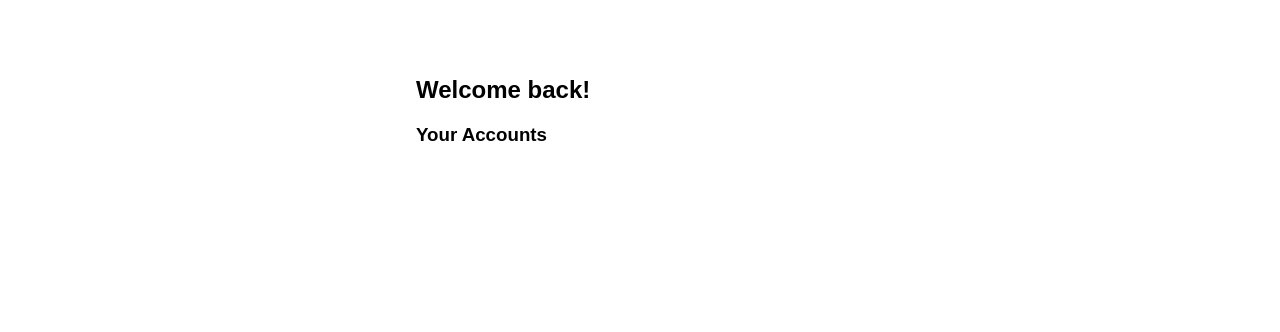
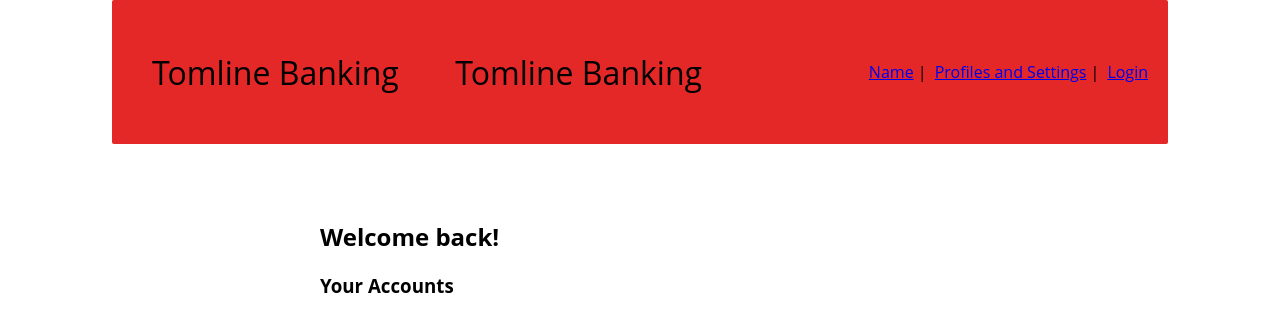
Before and after one commit to teekaygithub/TomlineBanking, a Django app: page /account/ in a window 1280 px wide. Shown: the top 332 px of the page. Run offline with Django 3.2, Linux system fonts and the light colour scheme.

Commit message:
Moved the base HTML layout to project-level template folder. Added common header.

```diff
--- a/Accounts/templates/Accounts/dashboard.html
+++ b/Accounts/templates/Accounts/dashboard.html
@@ -1,4 +1,4 @@
-{% extends 'Accounts/base.html' %}
+{% extends 'base.html' %}
 
 {% block title %}Dashboard{% endblock title %}
 
@@ -8,7 +8,7 @@
         <h3>Your Accounts</h3>
         {% for account in accounts %}
             <div id="account-container">
-                <div>
+                <div id="account-label">
                     <p>{{ account.type }} - 1234</p>
                     <p>Quick View</p>
                 </div>
--- a/Accounts/views.py
+++ b/Accounts/views.py
@@ -5,6 +5,7 @@ from .models import Account
 def dashboard(request):
     accounts = Account.objects.all()
     context = {
-        "accounts": accounts
+        "accounts": accounts,
+        "auth": request.user.is_authenticated,
     }
     return render(request, "Accounts/dashboard.html", context)
--- a/TomlineBanking/settings.py
+++ b/TomlineBanking/settings.py
@@ -55,7 +55,9 @@ ROOT_URLCONF = 'TomlineBanking.urls'
 TEMPLATES = [
     {
         'BACKEND': 'django.template.backends.django.DjangoTemplates',
-        'DIRS': [],
+        'DIRS': [
+            BASE_DIR / "templates"
+        ],
         'APP_DIRS': True,
         'OPTIONS': {
             'context_processors': [
--- a/static/app.css
+++ b/static/app.css
@@ -1,9 +1,44 @@
+@import url('https://fonts.googleapis.com/css2?family=Lato&display=swap');
+
+header {
+    max-width: 80vw;
+    min-height: 8rem;
+    background-color: rgb(228, 39, 39);
+    border-radius: 2px;
+    padding: 0.5rem 1rem;
+    margin: 0 auto;
+    display: flex;
+    justify-content: space-between;
+    align-items: center;
+}
+
+header ul {
+    list-style-type: none;
+    text-decoration: none;
+}
+
+header ul li {
+    display: inline-block;
+    padding: 0 0.25rem;
+}
+
+#logo {
+    font-size: 2rem;
+}
+
+#logo span {
+    margin: 0 1rem;
+    padding: 0.5rem;
+    display: inline-block;
+}
+
 body {
-    font-family: sans-serif;
+    font-family: 'Open Sans', 'Lato', sans-serif;
+    margin: 0;
 }
 
 #main-container {
-    max-width: 35vw;
+    max-width: 50vw;
     margin: 3rem auto;
     padding: 0.5rem 1rem;
 }
@@ -13,8 +48,14 @@ body {
     border-radius: 6px;
     box-shadow: 0 2px 8px rgba(0,0,0,0.25);
     margin: 1rem 0;
-    padding: 0.5rem;
+    padding: 1rem 3rem;
     display: flex;
     justify-content: space-between;
     background-color: rgb(190, 184, 184);
 }
+
+#account-label:active,
+#account-label:hover {
+    color: blue;
+    cursor: pointer;
+}
--- a/Accounts/templates/Accounts/base.html
+++ b/templates/base.html
@@ -9,6 +9,7 @@
     <title>{% block title%}{% endblock %}</title>
 </head>
 <body>
+    {% include "header.html" %}
     {% block content %}{% endblock %}
 </body>
 </html>
--- /dev/null
+++ b/templates/header.html
@@ -0,0 +1,13 @@
+<header>
+    <div id="logo">
+        <span>Tomline Banking</span>
+        <span>Tomline Banking</span>
+    </div>
+    <div id="menu">
+        <ul>
+            <li><a href="#">Name</a></li>|
+            <li><a href="#">Profiles and Settings</a></li>|
+            <li><a href="#">{% if auth %}Logout{% else %}Login{% endif %}</a></li>
+        </ul>
+    </div>
+</header>
```
